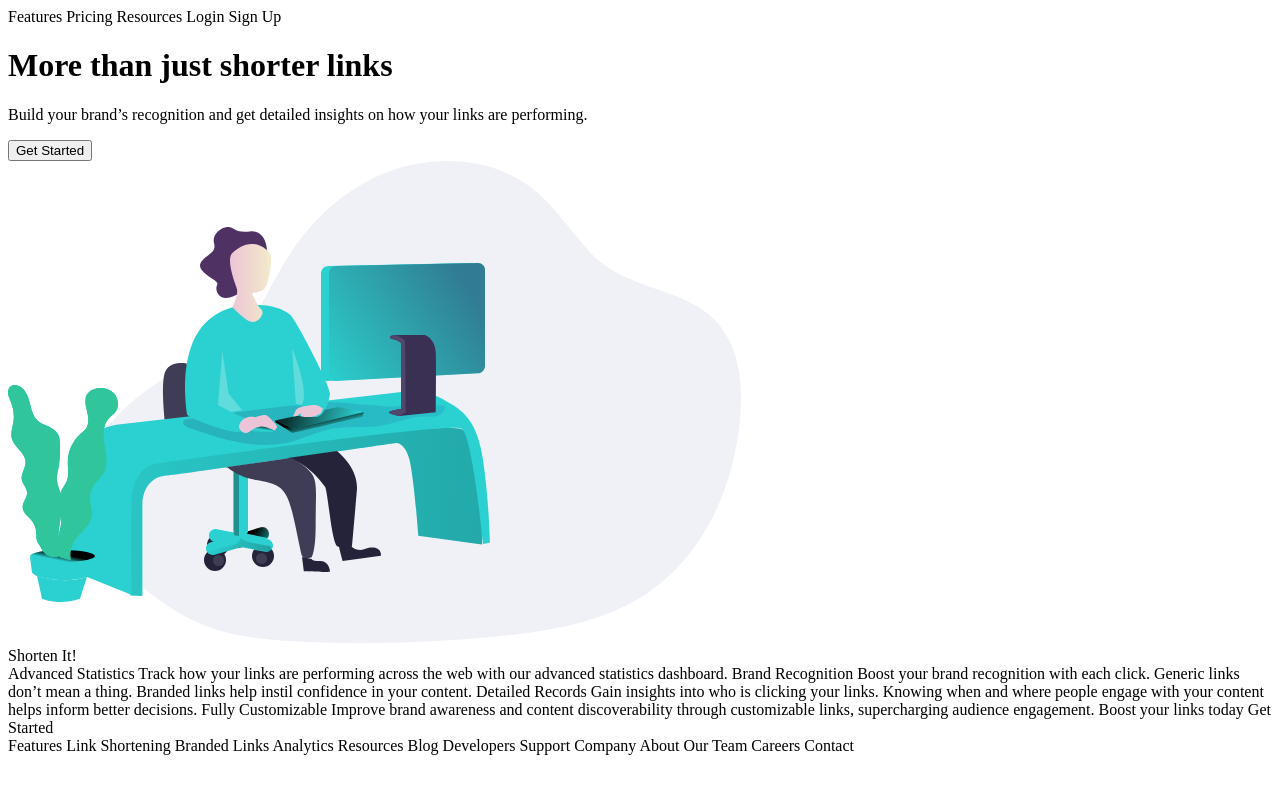
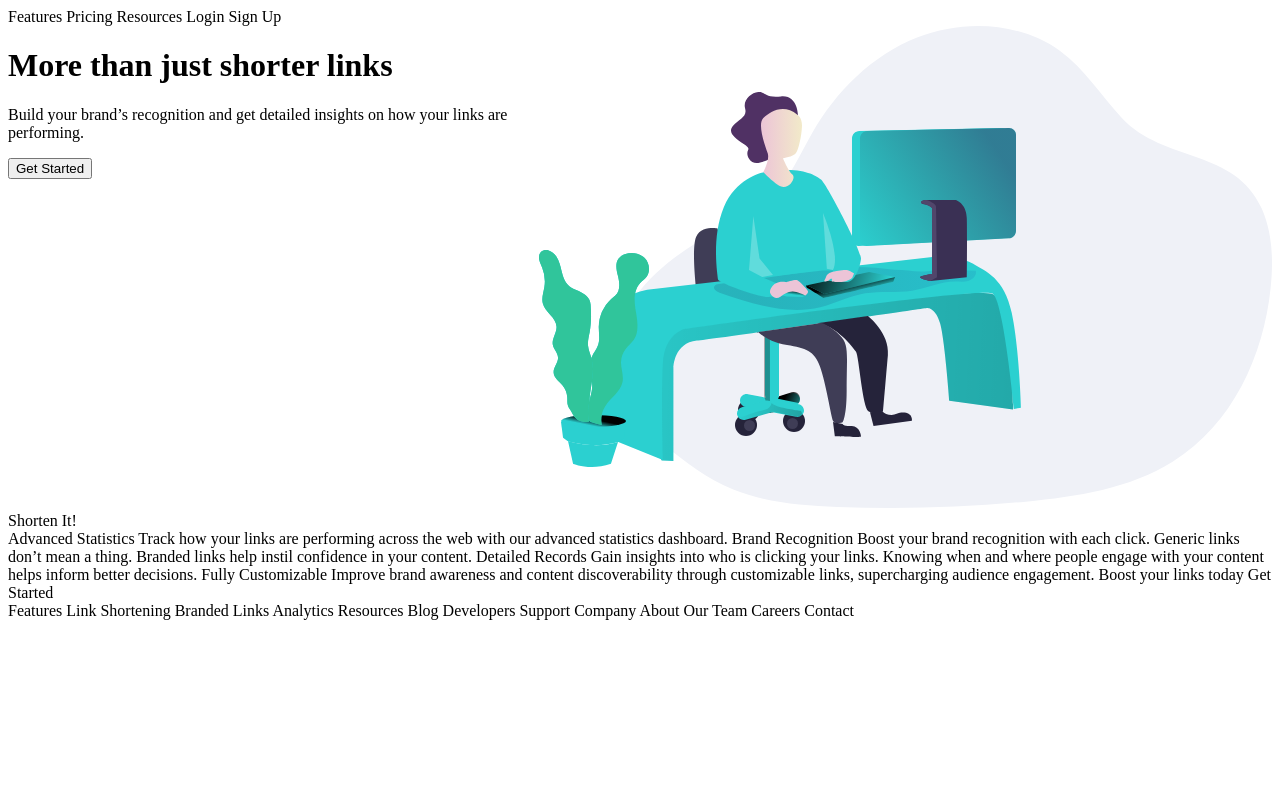
Before and after one commit to oluwaseunasuni/url-shortening, a Vue app: page / in a window 1280 px wide. Shown: the top 794 px of the page. Built offline with nearby package versions, Linux system fonts and the light colour scheme; what v-clipboard would draw is missing.

Commit message:
Installed SASS loader

```diff
--- a/package.json
+++ b/package.json
@@ -28,6 +28,8 @@
     "eslint-plugin-promise": "^4.2.1",
     "eslint-plugin-standard": "^4.0.0",
     "eslint-plugin-vue": "^6.2.2",
+    "node-sass": "^4.14.1",
+    "sass-loader": "^10.0.2",
     "vue-template-compiler": "^2.6.11"
   }
 }
--- a/src/components/Hero.vue
+++ b/src/components/Hero.vue
@@ -1,18 +1,20 @@
 
 <template>
   <div class="hero">
-    <div>
-      <h1>
-        More than just shorter links
-      </h1>
+    <div class="hero__content">
+      <div class="left">
+        <h1>
+          More than just shorter links
+        </h1>
         <p>
           Build your brand’s recognition and get detailed insights
           on how your links are performing.
         </p>
         <button>Get Started</button>
-    </div>
-    <div>
-      <img src="@/assets/images/illustration-working.svg" alt="woking illustration">
+      </div>
+      <div class="right">
+        <img src="@/assets/images/illustration-working.svg" alt="woking illustration">
+      </div>
     </div>
   </div>
 </template>
@@ -24,5 +26,8 @@ export default {
 </script>
 
 <style lang="scss" scoped>
+.hero__content {
+  display: flex;
+}
 
 </style>
```
Also changed, not shown: 1 other file (tests, documents, lock files or other folders).
